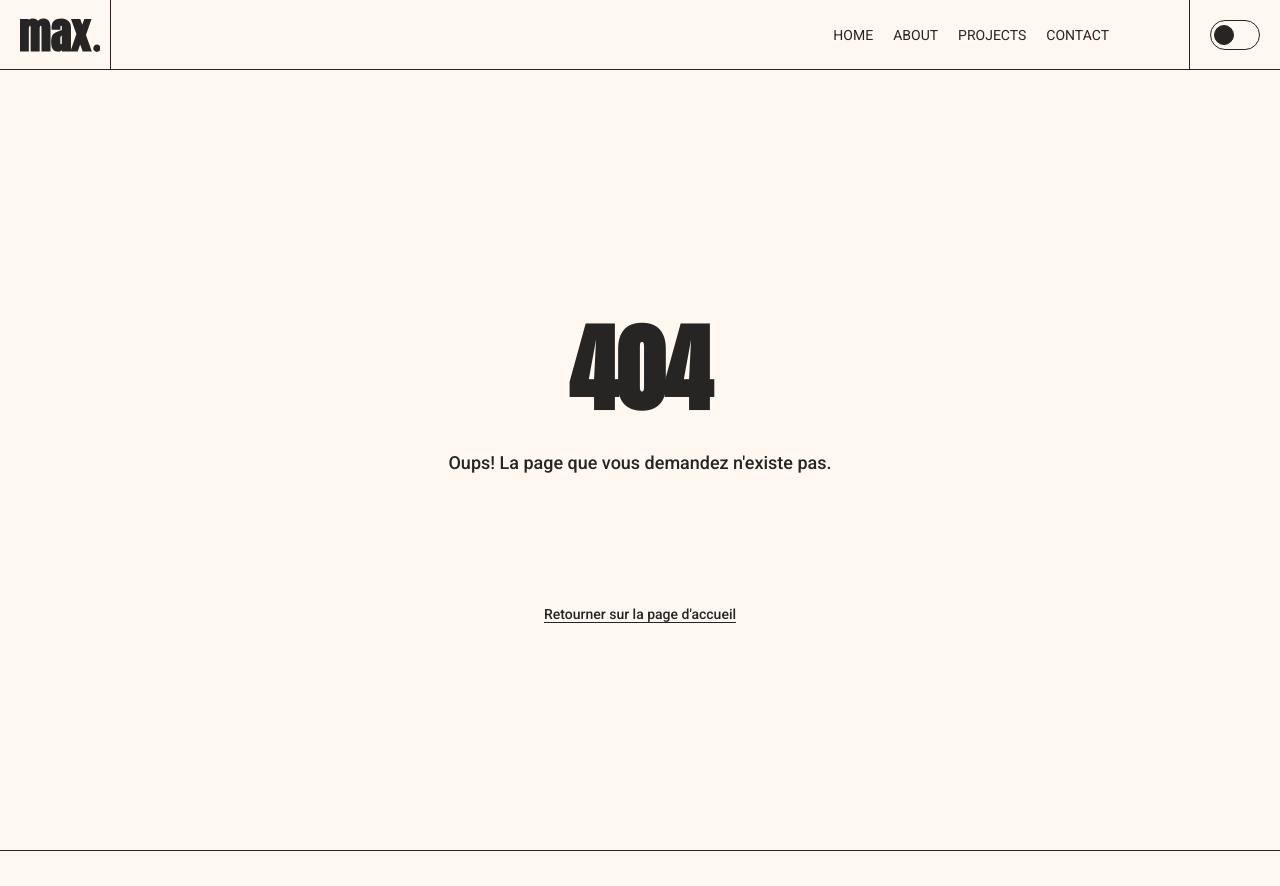
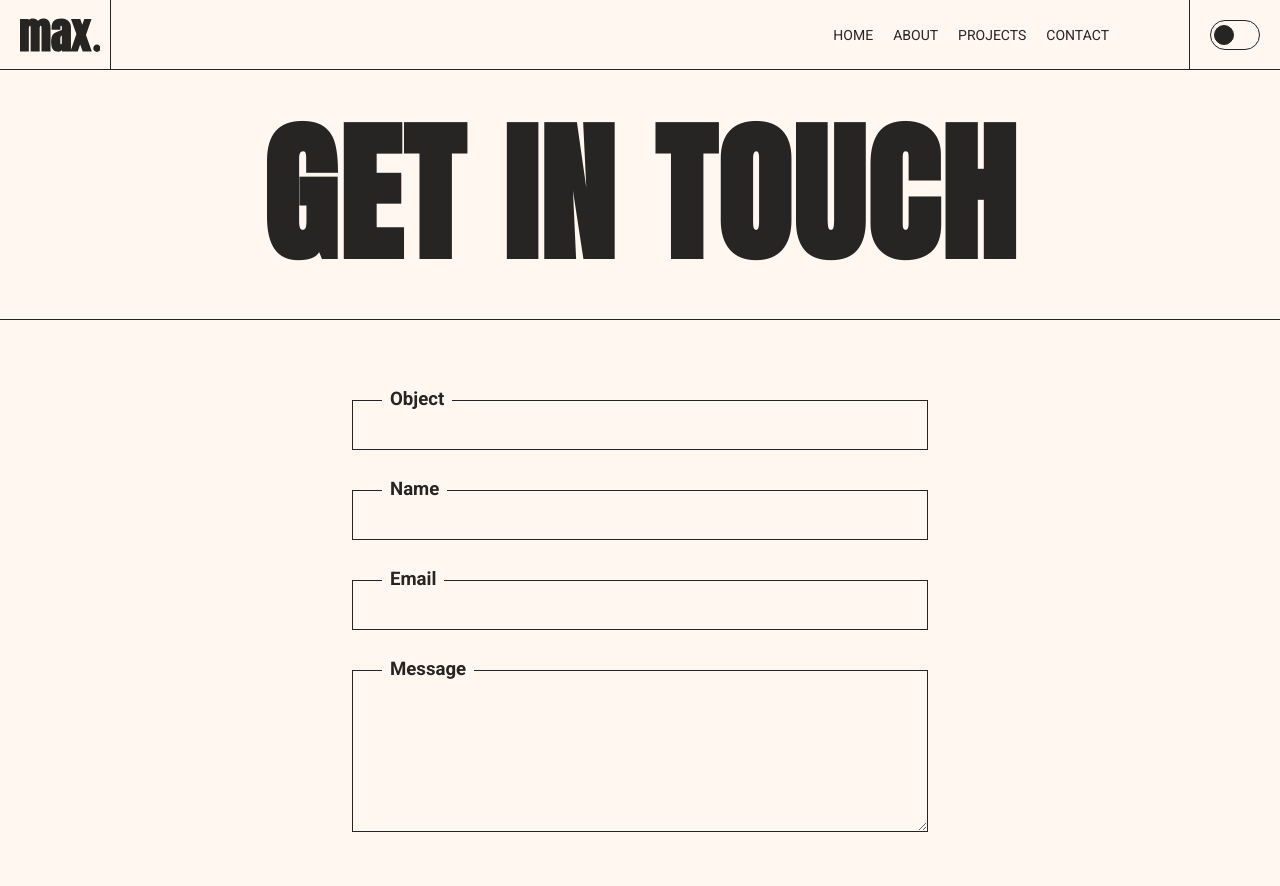
Before and after one commit to Mahkalix/Portfolio, a React (Create React App) app: page /contact in a window 1280 px wide. Before the commit this address had no page. Shown: the top 886 px of the page. Built offline with nearby package versions, Linux system fonts and the light colour scheme.

Commit message:
page contact create

```diff
--- a/package.json
+++ b/package.json
@@ -9,11 +9,11 @@
     "react-dom": "^18.2.0",
     "react-modal": "^3.16.1",
     "react-redux": "^8.1.3",
+    "react-router-dom": "^6.17.0",
     "react-scripts": "5.0.1",
     "redux": "^4.2.1",
     "sass": "^1.69.3",
-    "web-vitals": "^2.1.4",
-    "react-router-dom": "^6.17.0"
+    "web-vitals": "^2.1.4"
   },
   "scripts": {
     "start": "react-scripts start",
--- a/src/components/Menu.js
+++ b/src/components/Menu.js
@@ -88,9 +88,9 @@ const Menu = () => {
         </li>
         <li className="menu-item">
           <a
-            href="#Contact"
-            onClick={() => scrollToSection("#Contact")}
-            className={`${location.pathname === "#Contact" ? "active" : ""}`}
+            href="/contact"
+            onClick={() => scrollToSection("/contact")}
+            className={`${location.pathname === "/contact" ? "active" : ""}`}
           >
             <div className="invisible"> Contact</div>
 
--- a/src/components/Navigation.js
+++ b/src/components/Navigation.js
@@ -52,10 +52,10 @@ const Navigation = () => {
         </li>
         <li>
           <Link
-            to="/"
-            onClick={() => scrollToSection("#Contact")}
+            to="/contact"
+            onClick={() => scrollToSection("/contact")}
             className={`nav-link ${
-              location.hash === "#Contact" ? "active" : ""
+              location.hash === "/contact" ? "active" : ""
             }`}
           >
             <div className="animation-container">
--- a/src/components/Switch.js
+++ b/src/components/Switch.js
@@ -6,8 +6,13 @@ const Switch = () => {
 
   return (
     <div className="switch">
-      <input onChange={toggleTheme} type="checkbox" id="switch" />
-      <label htmlFor="switch"></label>
+      <input
+        className="input"
+        onChange={toggleTheme}
+        type="checkbox"
+        id="switch"
+      />
+      <label className="label" htmlFor="switch"></label>
     </div>
   );
 };
--- /dev/null
+++ b/src/pages/Contact.js
@@ -0,0 +1,195 @@
+import React, { useState } from "react";
+import Modal from "react-modal";
+import { useTheme } from "../components/ThemeSwitch";
+import ScrollText from "../components/ScrollText";
+
+Modal.setAppElement("#root");
+
+const Contact = () => {
+  const { theme } = useTheme();
+  const [showModal, setShowModal] = useState(false);
+  const [ShowModalError, setShowModalError] = useState(false);
+  const [formData, setFormData] = useState({
+    object: "",
+    name: "",
+    email: "",
+    comments: "",
+  });
+
+  const handleChange = (e) => {
+    const { name, value } = e.target;
+    setFormData((prevFormData) => ({
+      ...prevFormData,
+      [name]: value,
+    }));
+  };
+
+  const handleSubmit = async (event) => {
+    event.preventDefault();
+    console.log(formData);
+    if (
+      formData.object === "" ||
+      formData.name === "" ||
+      formData.email === "" ||
+      formData.comments === ""
+    ) {
+      console.log("ok");
+      setShowModalError(true);
+      return;
+    }
+
+    const form = event.target;
+    if (!form.checkValidity()) {
+      form.classList.add("was-validated");
+      return;
+    }
+
+    const formDataToSend = new FormData(form);
+    formDataToSend.append("access_key", "3f4ae6e4-3319-4a49-8fd5-d54c59761938");
+    const object = Object.fromEntries(formDataToSend);
+
+    const json = JSON.stringify(object);
+
+    const res = await fetch("https://api.web3forms.com/submit", {
+      method: "POST",
+      headers: {
+        "Content-Type": "application/json",
+        Accept: "application/json",
+      },
+      body: json,
+    }).then((res) => res.json());
+
+    if (res.success) {
+      console.log("Success", res);
+      setShowModal(true);
+    }
+  };
+
+  const closeModal = () => {
+    setShowModal(false);
+    setFormData({
+      object: "",
+      name: "",
+      email: "",
+      comments: "",
+    });
+  };
+
+  return (
+    <section className="contact">
+      <h1>Get in touch</h1>
+
+      <form onSubmit={handleSubmit} className="form" noValidate>
+        <div>
+          <label
+            className={`labels ${theme === "light" ? "light" : "dark"}`}
+            htmlFor="object"
+          >
+            Object
+          </label>
+          <input
+            className={`other ${theme === "light" ? "light" : "dark"}`}
+            type="text"
+            name="object"
+            value={formData.object}
+            onChange={handleChange}
+            required
+          />
+        </div>
+        {formData.object === "" && ShowModalError && (
+          <span className="field-empty">Champ non rempli</span>
+        )}
+
+        <div>
+          <label
+            className={`labels ${theme === "light" ? "light" : "dark"}`}
+            htmlFor="name"
+          >
+            Name
+          </label>
+          <input
+            className={`other ${theme === "light" ? "light" : "dark"}`}
+            type="text"
+            name="name"
+            value={formData.name}
+            onChange={handleChange}
+            required
+          />
+        </div>
+        {formData.email === "" && ShowModalError && (
+          <span className="field-empty">Champ non rempli</span>
+        )}
+
+        <div>
+          <label
+            className={`labels ${theme === "light" ? "light" : "dark"}`}
+            htmlFor="email"
+          >
+            Email
+          </label>
+          <input
+            className={`other ${theme === "light" ? "light" : "dark"}`}
+            type="email"
+            name="email"
+            value={formData.email}
+            onChange={handleChange}
+            required
+          />
+        </div>
+        {formData.email === "" && ShowModalError && (
+          <span className="field-empty">Champ non rempli</span>
+        )}
+        <div>
+          <label
+            className={`labels ${theme === "light" ? "light" : "dark"}`}
+            htmlFor="comments"
+          >
+            Message
+          </label>
+          <textarea
+            className={`other ${theme === "light" ? "light" : "dark"}`}
+            name="comments"
+            rows="8"
+            cols="35"
+            value={formData.comments}
+            onChange={handleChange}
+            required
+          ></textarea>
+        </div>
+        {formData.comments === "" && ShowModalError && (
+          <span className="field-empty">Champ non rempli</span>
+        )}
+
+        <input
+          className={`other ${theme === "light" ? "light" : "dark"}`}
+          type="submit"
+          name="submit"
+          value="Send"
+        />
+
+        <Modal
+          isOpen={showModal}
+          onRequestClose={closeModal}
+          contentLabel="Message sent !"
+          className={`modal ${theme === "light" ? "dark" : "light"}`}
+          overlayClassName="overlay"
+        >
+          <h2 className="modal-title">Your message has been sent !</h2>
+          <p>
+            Thank you for reaching out. I'll respond to you as soon as possible.
+          </p>
+          <button
+            onClick={closeModal}
+            className={`modal-close-button ${
+              theme === "light" ? "dark" : "light"
+            }`}
+          >
+            Close
+          </button>
+        </Modal>
+      </form>
+    </section>
+  );
+};
+
+export default Contact;
--- a/src/router/routes.js
+++ b/src/router/routes.js
@@ -3,17 +3,19 @@ import { Routes, Route } from "react-router-dom";
 import Home from "../pages/Home.js";
 import Error from "../pages/Error.js";
 import Projects from "../pages/Projects.js";
+import Contact from "../pages/Contact.js";
 
-const routes = () => {
+const RoutesComponent = () => {
   return (
     <>
       <Routes>
         <Route path="/" element={<Home />} />
         <Route path="*" element={<Error />} />
         <Route path="/projects/:id" element={<Projects />} />
+        <Route path="/contact" element={<Contact />} />
       </Routes>
     </>
   );
 };
 
-export default routes;
+export default RoutesComponent;
--- a/src/style/colors.module.scss
+++ b/src/style/colors.module.scss
@@ -6,10 +6,12 @@ $white: #ffff;
 
 
 .light {
+
     background-color: $primary;
     color: $secondary;
     border: $secondary;
     background: $primary;
+
     a{
       color:$secondary;
     }
@@ -19,6 +21,15 @@ $white: #ffff;
     .view-visit{
       -webkit-text-stroke: 2px $secondary;
     }
+
+    .other:-webkit-autofill {
+      -webkit-box-shadow: 0 0 0 30px inset $primary !important;
+    }
+    .other:-webkit-autofill::first-line {
+      color: $secondary !important;
+    }
+
+
   }
 
   .dark {
@@ -37,4 +48,11 @@ $white: #ffff;
     .view-visit{
       -webkit-text-stroke: 2px $primary;
     }
+      .other:-webkit-autofill {
+        -webkit-box-shadow: 0 0 0 30px inset $secondary !important;
+      }
+      .other:-webkit-autofill::first-line {
+        color: $primary !important;
+      }
+
   }
--- /dev/null
+++ b/src/style/contact.module.scss
@@ -0,0 +1,163 @@
+.contact {
+  flex-direction: column;
+  display: flex;
+  align-items: center;
+}
+
+.contact h1 {
+  border-bottom: 1px solid;
+  padding-top:10px;
+  padding-bottom: 10px;
+  width:100vw ;
+  text-align: center;
+  font-family: "Anton";
+  font-size: 11.87vw;
+  font-weight: 600;
+  letter-spacing: 2px;
+  text-transform: uppercase;
+}
+form {
+  padding-top: 5vh;
+  padding-bottom: 5vh;
+  display: flex;
+  flex-direction: column;
+  align-items: center;
+  justify-content: center;
+  width: 50vw;
+}
+
+
+.other,
+textarea {
+  width: 100%;
+  border: 1px solid;
+}
+
+.labels {
+  font-size: 2.33vh;
+  font-weight: 600;
+  position: absolute;
+  padding: 1vh;
+  top: 20px;
+  left: 30px;
+  transition: background-color 0.3s;
+}
+.form div {
+  width: 90%;
+  position: relative;
+}
+.field-empty {
+  width: 90%;
+  margin-top: 5px;
+  font-size: 1.5vh;
+  color: $thirdly;
+}
+textarea {
+  margin-top: 40px;
+  padding: 20px;
+}
+.other[type="text"],
+.other[type="email"] {
+  margin-top: 40px;
+  height: 50px;
+  padding: 20px;
+}
+.other[type="submit"] {
+  border: solid 1px;
+  display: flex;
+  width: 150px;
+  font-weight: 400;
+  margin-top: 50px;
+  padding: 10px;
+  border-radius: 30px;
+  height: 50px;
+  width: 200px;
+  align-items: center;
+  justify-content: center;
+transition: 0.8s;
+
+}
+
+.other[type="submit"]:hover {
+  cursor: pointer;
+  color:$thirdly;
+}
+
+.overlay {
+  z-index: 200;
+  position: fixed;
+  top: 0;
+  left: 0;
+  right: 0;
+  bottom: 0;
+  display: flex;
+  justify-content: center;
+  align-items: center;
+
+.modal {
+  display: flex;
+  justify-content: center;
+  flex-direction: column;
+  align-items: center;
+  position: fixed;
+  top: 50%;
+  left: 50%;
+  transform: translate(-50%, -50%);
+  padding: 40px;
+  .modal-title {
+    font-family: "Anton";
+    letter-spacing: 2px;
+    font-size: 3.67vh;
+    font-weight: 500;
+    display: flex;
+    justify-content: center;
+    align-items: center;
+    width: 100%;
+    margin-bottom: 25px;  transition: 0.8s;
+
+  }
+  p{
+    font-size: 1.67vh;
+  }
+
+  .modal-close-button:hover {
+    color:$thirdly;
+  }
+
+  .modal-close-button {
+    transition: 0.5s;
+    display: flex;
+    width: 180px;
+    height: 40px;
+    margin-top: 50px;
+    border-radius: 50px;
+    align-items: center;
+    justify-content: center;
+    cursor: pointer;
+    border: 1px solid;
+    font-weight: 200;
+    margin-top: 40px;
+    padding: 10px;
+    font-size: 1.5vh;
+  }
+
+}
+}
+
+
+
+
+
+
+@media screen and (max-width: 768px) {
+  form {
+    width: 80vw;
+  }
+  .labels {
+    font-size: 1.33vh;
+  }
+
+  .form h1 {
+    font-size: 2.67vh;
+  }
+}
--- a/src/style/hero.module.scss
+++ b/src/style/hero.module.scss
@@ -24,12 +24,12 @@
       flex-direction: row-reverse;
       justify-content: flex-end;
       align-items: center;
-      width: 100%;
+      width:100vw;
       margin-top: -0.8vw;
 
       .container-reverse {
-        width: 50%;
-        margin-left: 2.21vw;
+        width: 50vw;
+        margin-left: -1px;
         text-transform: uppercase;
 
         .item-one,
@@ -37,7 +37,7 @@
           font-size: 10.4vw;
           font-family: "Anton";
           font-weight: 400;
-          line-height: 8.5vw;
+          line-height: 8.7vw;
           letter-spacing:  0.424375vw ;
         }
         .item-two {
@@ -46,7 +46,7 @@
       }
 
       .description {
-        width: 50%;
+        width: 50vw;
         font-size: 3vw; /* 20px en vw */
         font-family: "Roboto", sans-serif;
         font-weight: 400;
--- a/src/style/main.scss
+++ b/src/style/main.scss
@@ -11,6 +11,7 @@
 @import "./projects.module.scss";
 @import "./horizontalscroll.module.scss";
 @import "./footer.module.scss";
+@import "./contact.module.scss";
 
 
 body {
--- a/src/style/switch.module.scss
+++ b/src/style/switch.module.scss
@@ -8,13 +8,13 @@
   }
 
 
-input[type="checkbox"] {
+.input[type="checkbox"] {
   height: 0;
   width: 0;
   visibility: hidden;
 }
 
-label {
+.label {
   cursor: pointer;
   text-indent: -9999px;
   width: 50px;
@@ -27,7 +27,7 @@ label {
   position: relative;
 }
 
-label:after {
+.label:after {
   content: "";
   position: absolute;
   top: 4px;
@@ -40,18 +40,18 @@ label:after {
   transition: 0.3s;
 }
 
-input:checked + label {
+.input:checked + .label {
   background: $secondary;
   border: 1px solid $primary;
 }
 
-input:checked + label:after {
+.input:checked + .label:after {
   left: calc(100% - 4px);
   transform: translateX(-100%);
   background-color: $primary;
 }
 
-label:active:after {
+.label:active:after {
   background-color: $primary;
 }
 
```
Also changed, not shown: src/components/Projects.js (+0 -7 lines), 2 other files (tests, documents, lock files or other folders).
